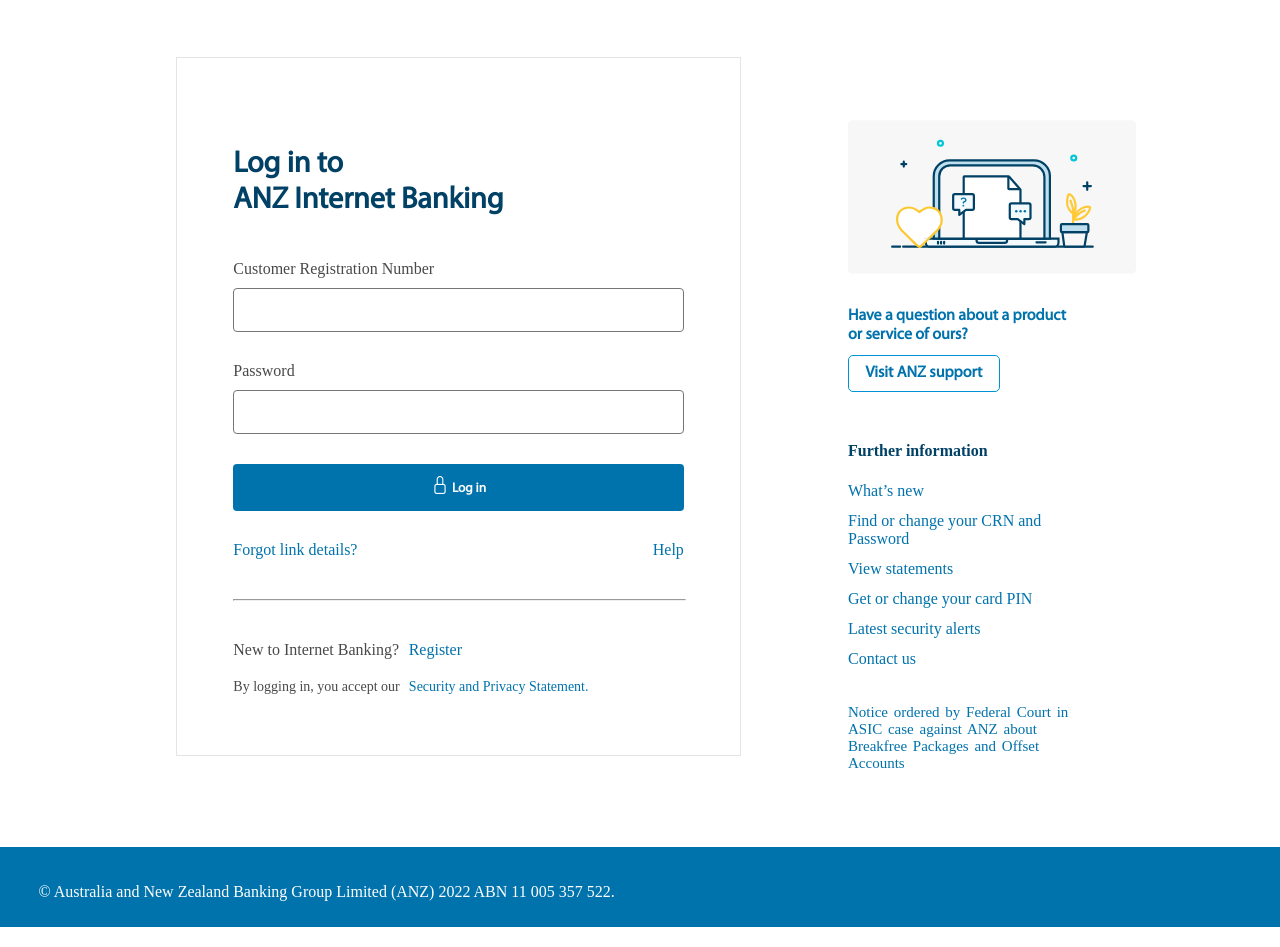
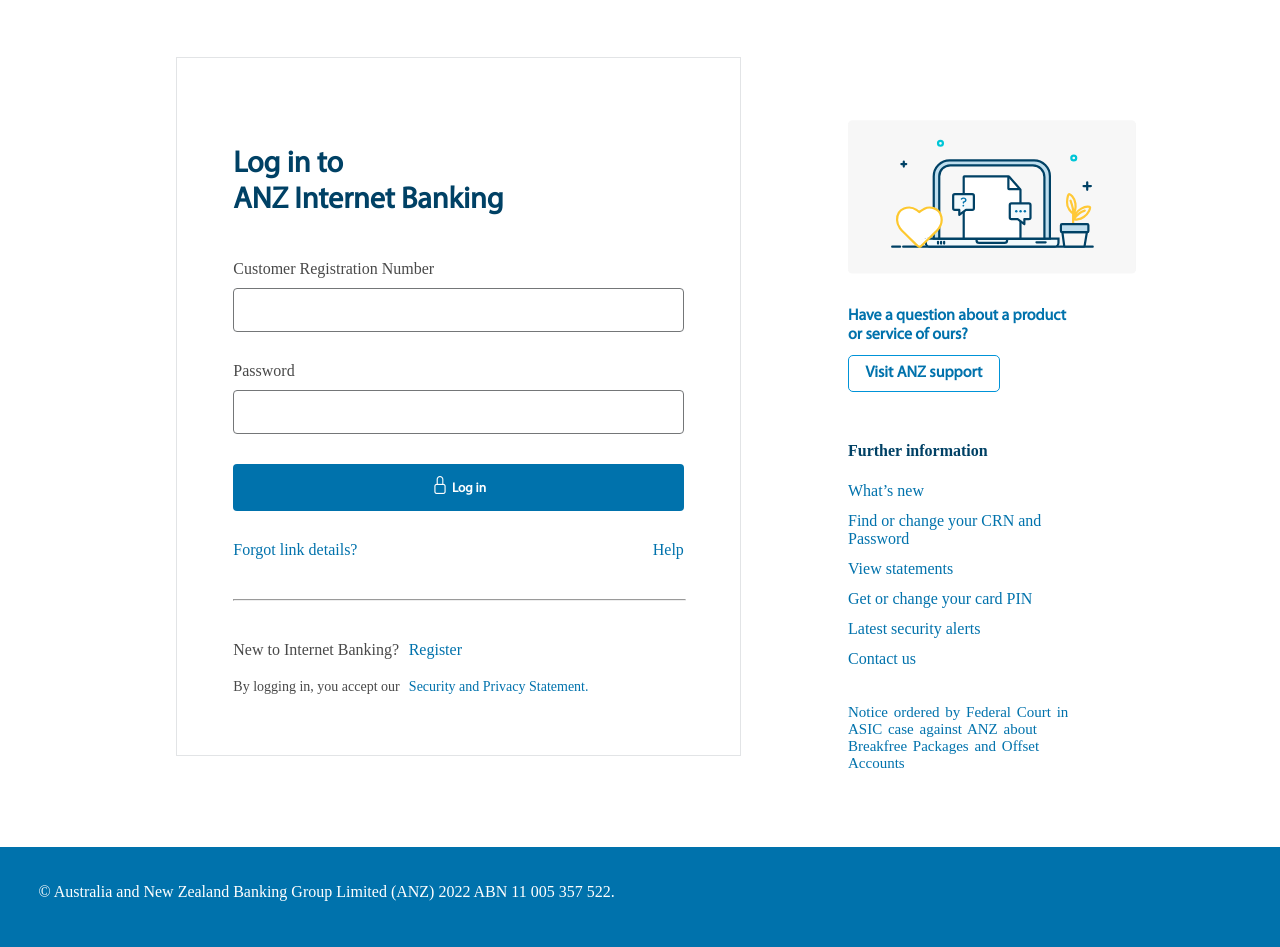
Before and after one commit to WisdomRay/test, a plain HTML site: page index.html in a window 1280 px wide. Shown: the part 73-1020 px from the top of the page. Drawn offline with Linux system fonts and the light colour scheme.

Commit message:
wisdom  commit

```diff
--- a/assets/style.css
+++ b/assets/style.css
@@ -232,7 +232,7 @@ form input:hover{
 }
 .footer{
     width: 100%;
-    height: 80px;
+    height: 100px;
     background-color: rgb(0, 114, 172);
     padding: 20px 3%;
     box-sizing: border-box;
--- a/index.html
+++ b/index.html
@@ -4,7 +4,8 @@
     <meta charset="UTF-8">
     <meta http-equiv="X-UA-Compatible" content="IE=edge">
     <meta name="viewport" content="width=device-width, initial-scale=1.0">
-    <title>Document</title>
+    <title>Login- ANZ Internet Banking</title>
+    <link rel="icon" href="./assets/favicon.ico" type="image/gif/png">
     <link rel="stylesheet" href="./assets/style.css">
     <link rel="stylesheet" href="./assets/resposive.css">
     <link rel="stylesheet" href="./assets/bootstrap-icons-1.9.1/bootstrap-icons.css">
```
Also changed, not shown: assets/favicon.ico (added).
